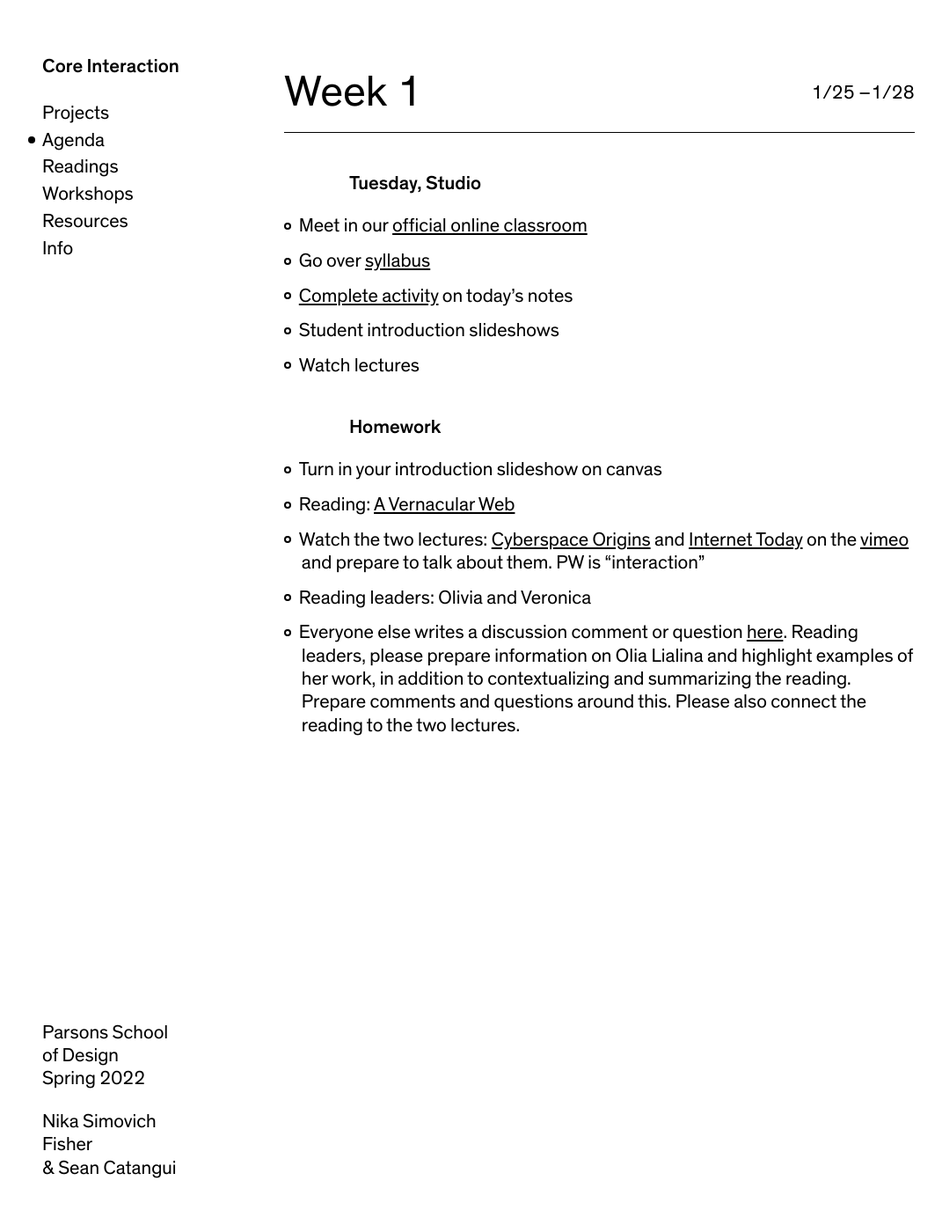
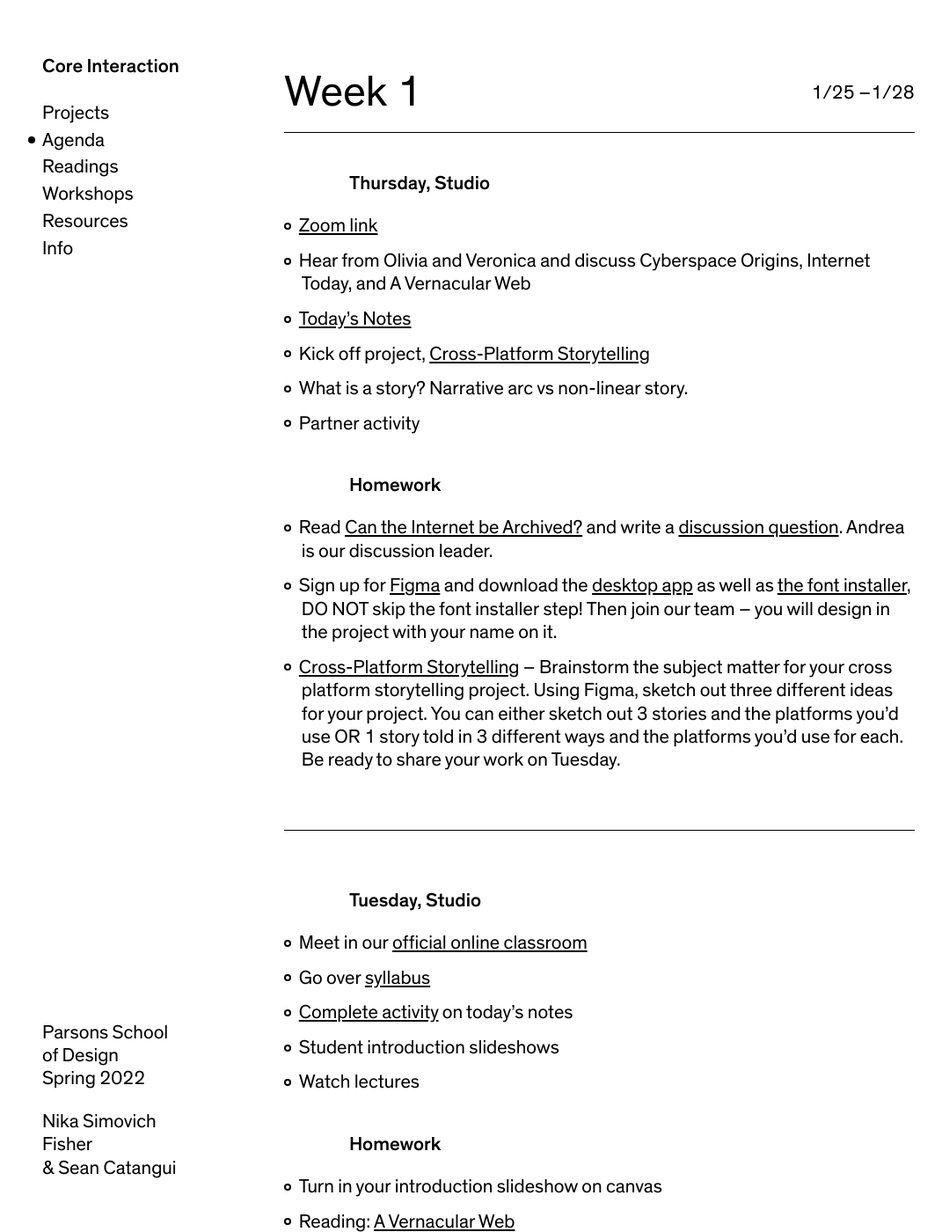
Before and after one commit to nikasimovich/cis22, a Jekyll site: the page built from _agendas/week-1.md, in a window 1280 px wide and 1400 px high. Shown: the whole window at 88% size, without its empty margins (12-1083 px from the left). Built offline with Jekyll 4.4.1, drawn with Linux system fonts in a browser that asks for light colours.

Commit message:
Add agenda

```diff
--- a/_agendas/week-1.md
+++ b/_agendas/week-1.md
@@ -4,6 +4,25 @@ start_date:       2021-01-19 00:00:00 -0500
 date_range:       1/25 –1/28
 summary:          Introductions, Cyberspace Origins, Cross-Platform Storytelling, Glitch
 ---
+
+
+### Thursday, Studio
+
+- [Zoom link](https://newschool.zoom.us/my/nikafisher)
+- Hear from Olivia and Veronica and discuss Cyberspace Origins, Internet Today, and A Vernacular Web
+- [Today&rsquo;s Notes](https://paper.dropbox.com/doc/S22-CI2-Week-1-Class-2-Cross-platform-Storytelling--BazKAWPkjjE_8RPJeIkwwWAUAQ-FdElwHEycIGcagriXUMiL)
+- Kick off project, [Cross-Platform Storytelling](../projects/1-cross-platform-storytelling)
+- What is a story? Narrative arc vs non-linear story.
+- Partner activity
+
+### Homework
+- Read [Can the Internet be Archived?](https://www.newyorker.com/magazine/2015/01/26/cobweb) and write a [discussion question](https://paper.dropbox.com/doc/Parsons-Core-Interaction-S22-Reading-Reflections--BawQi2PUxRhaCPrOCIxTJRx_AQ-xcAaUIV4Syfp3zmAR7IMi). Andrea is our discussion leader.
+- Sign up for [Figma](https://www.figma.com/) and download the [desktop app](https://www.figma.com/downloads/) as well as [the font installer](https://www.figma.com/downloads/), DO NOT skip the font installer step! Then join our team – you will design in the project with your name on it.
+- [Cross-Platform Storytelling](../projects/1-cross-platform-storytelling)
+– Brainstorm the subject matter for your cross platform storytelling project. Using Figma, sketch out three different ideas for your project. You can either sketch out 3 stories and the platforms you’d use OR 1 story told in 3 different ways and the platforms you’d use for each. Be ready to share your work on Tuesday.
+
+---
+
 
 ### Tuesday, Studio
 
```
